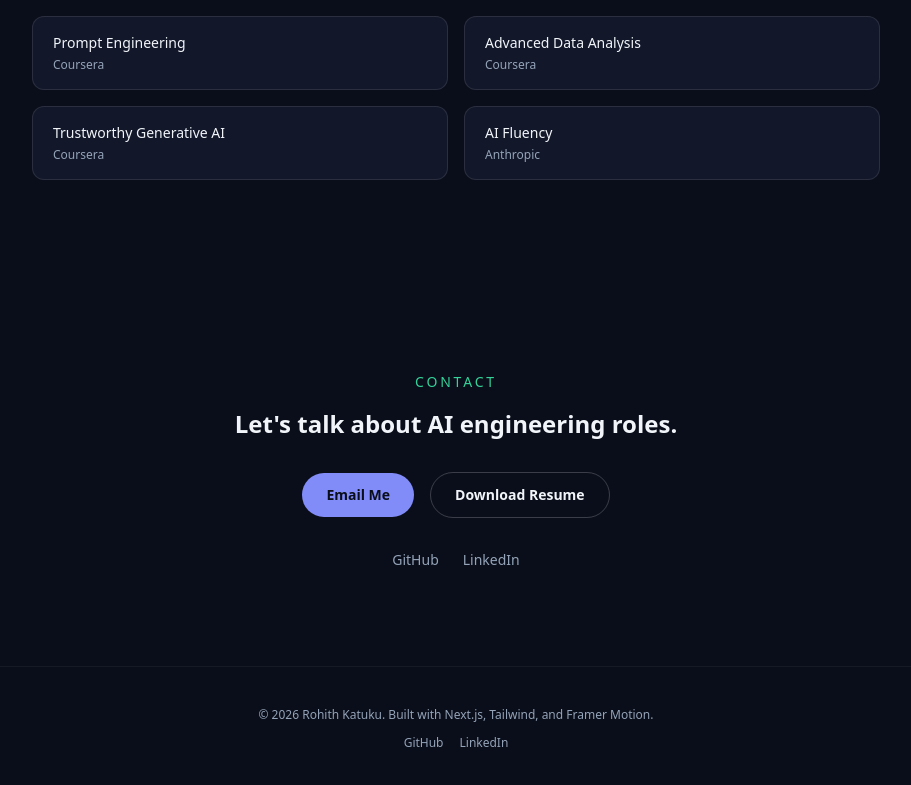
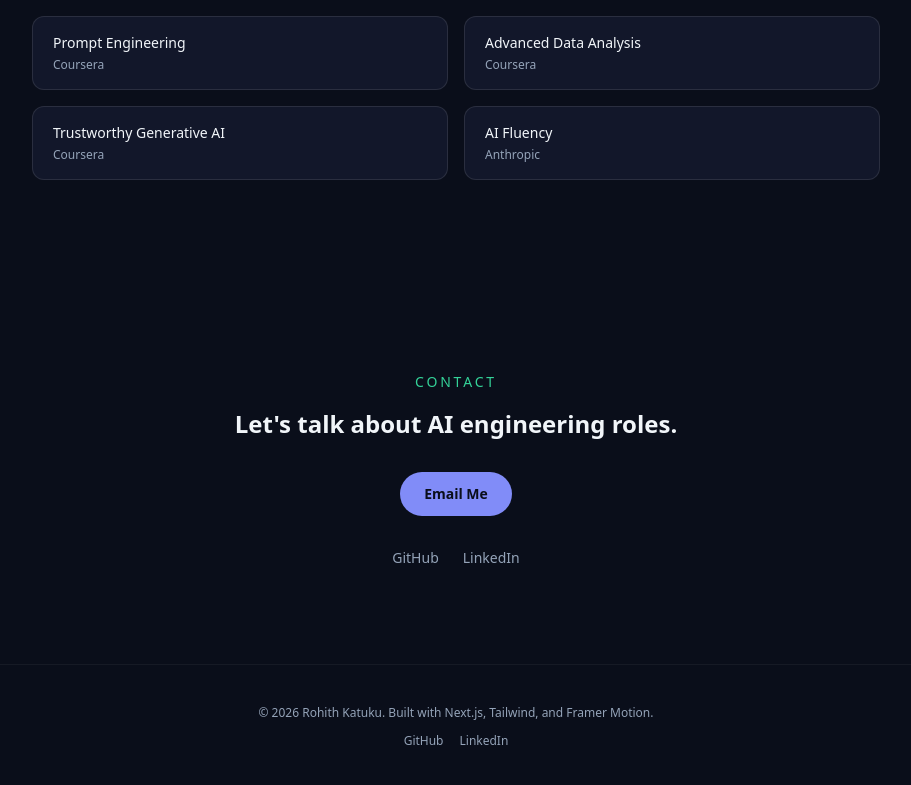
Before and after one commit to rohithkatuku/portfolio, a Next.js app: page / in a window 1280 px wide. Shown: the part 4669-5454 px from the top of the page, without its empty margins (184-1095 px from the left). Built offline with nearby package versions, Linux system fonts and the light colour scheme; no server answers.

Commit message:
remove resume download button, center email me button

```diff
--- a/components/Contact.tsx
+++ b/components/Contact.tsx
@@ -3,18 +3,12 @@ export default function Contact() {
     <section id="contact" className="mx-auto max-w-2xl px-6 py-24 text-center">
       <h2 className="text-sm uppercase tracking-[0.2em] text-accent2">Contact</h2>
       <p className="mt-4 text-2xl font-semibold text-slate-100">Let&apos;s talk about AI engineering roles.</p>
-      <div className="mt-8 flex flex-wrap items-center justify-center gap-4">
+      <div className="mt-8 flex justify-center">
         <a
           href="mailto:rohithkatuku@gmail.com"
           className="rounded-full bg-accent px-6 py-3 text-sm font-semibold text-bg transition-transform hover:scale-105 focus-visible:outline-accent"
         >
           Email Me
-        </a>
-        <a
-          href="/resume.pdf"
-          className="rounded-full border border-white/20 px-6 py-3 text-sm font-semibold text-slate-100 transition-colors hover:border-accent hover:text-accent focus-visible:outline-accent"
-        >
-          Download Resume
         </a>
       </div>
       <div className="mt-8 flex justify-center gap-6 text-sm text-muted">
```
